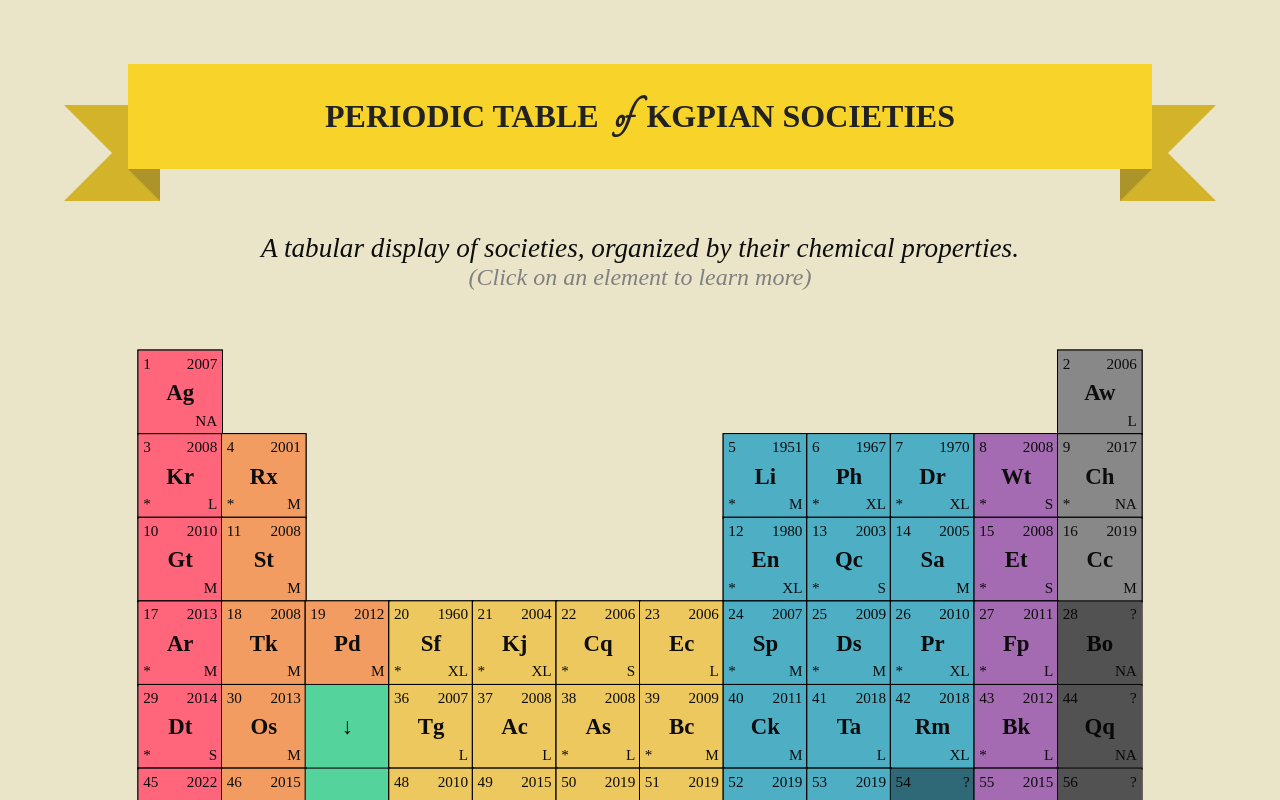
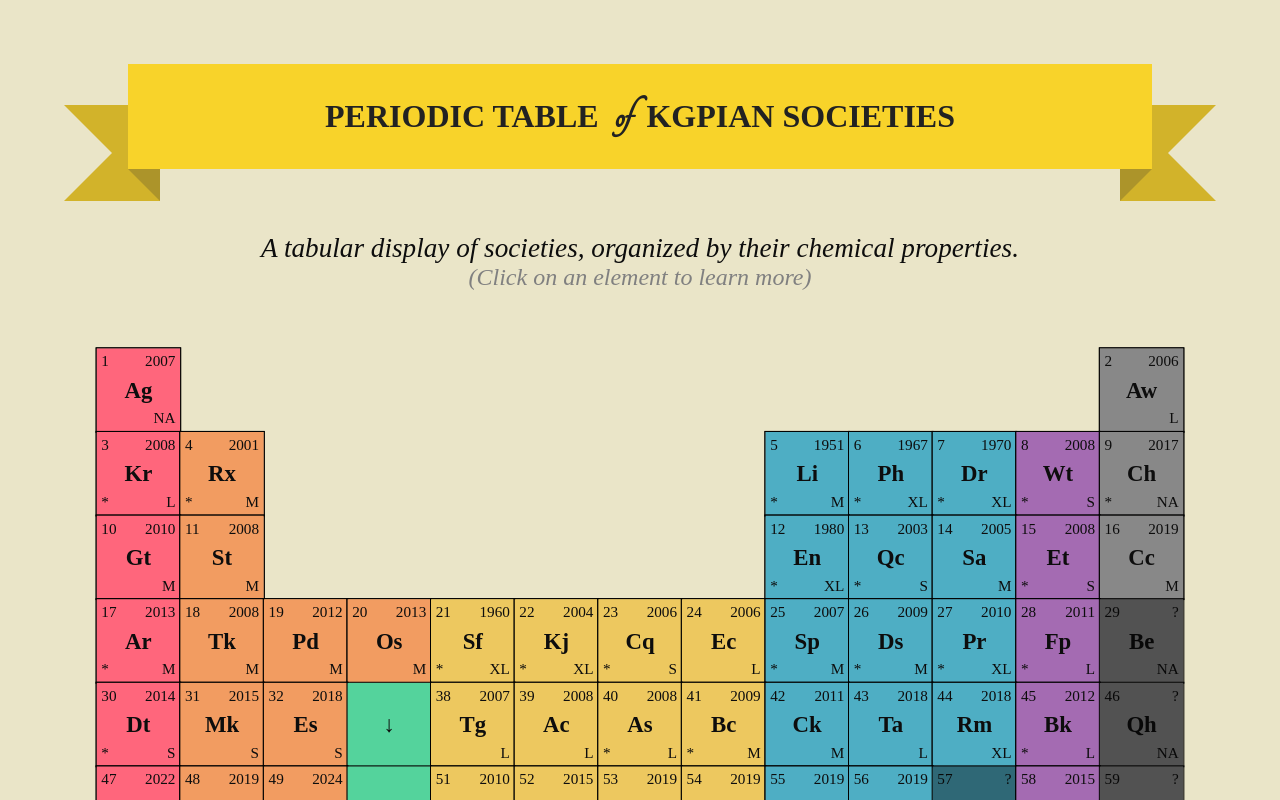
Before and after one commit to metakgp/societytable, a React (Vite) app: page / in a window 1280 px wide. Shown: the top 800 px of the page. Built offline with nearby package versions, Linux system fonts and the light colour scheme; a web font is replaced by a local one.

Commit message:
feat: updated table shape

```diff
--- a/src/components/Table.tsx
+++ b/src/components/Table.tsx
@@ -5,9 +5,9 @@ import TableCell from './Tablecell';
 import { Block, ISociety } from "../data/societies";
 
 // Number of columns in the main table (which excludes the inner transition elements)
-const MAIN_TABLE_COLUMNS = 12;
+const MAIN_TABLE_COLUMNS = 13;
 // A map of which block each column in a row belongs to
-const MAIN_SOC_COLUMN_BLOCKS: Block[] = ["T", "TO", "TO", "O", "O", "O", "O", "C", "C", "C", "CC", "U"];
+const MAIN_SOC_COLUMN_BLOCKS: Block[] = ["T", "TO", "TO", "TO", "O", "O", "O", "O", "C", "C", "C", "CC", "U"];
 // A map of how many cells must be left empty and after which element index
 const EMPTY_CELL_MAP = {
 	1: MAIN_TABLE_COLUMNS - 2,
@@ -17,7 +17,7 @@ const EMPTY_CELL_MAP = {
 // Number of columns in the inner transition block
 const INNER_TRANSITION_COLUMNS = 5;
 // The column (zero-indexed) where gap is left for inner transition societies
-const INNER_TRANSITION_GAP_COLUMN = 2;
+const INNER_TRANSITION_GAP_COLUMN = 3;
 // The row (zero-indexed) where inner transition socities start
 const INNER_TRANSITION_START_ROW = 4;
 
```
